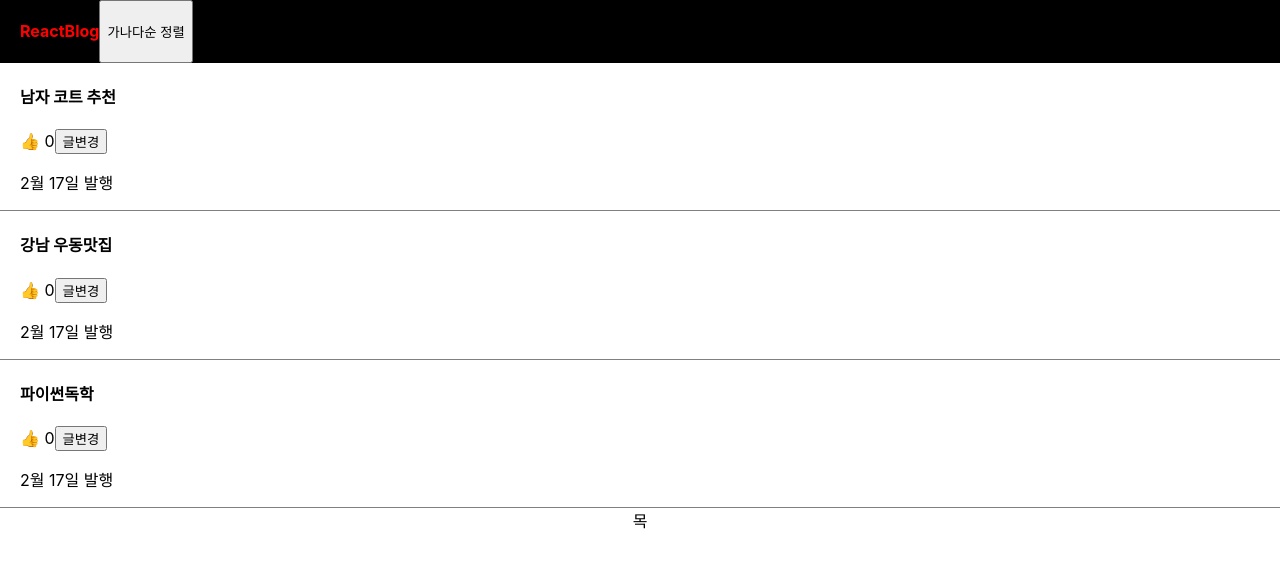
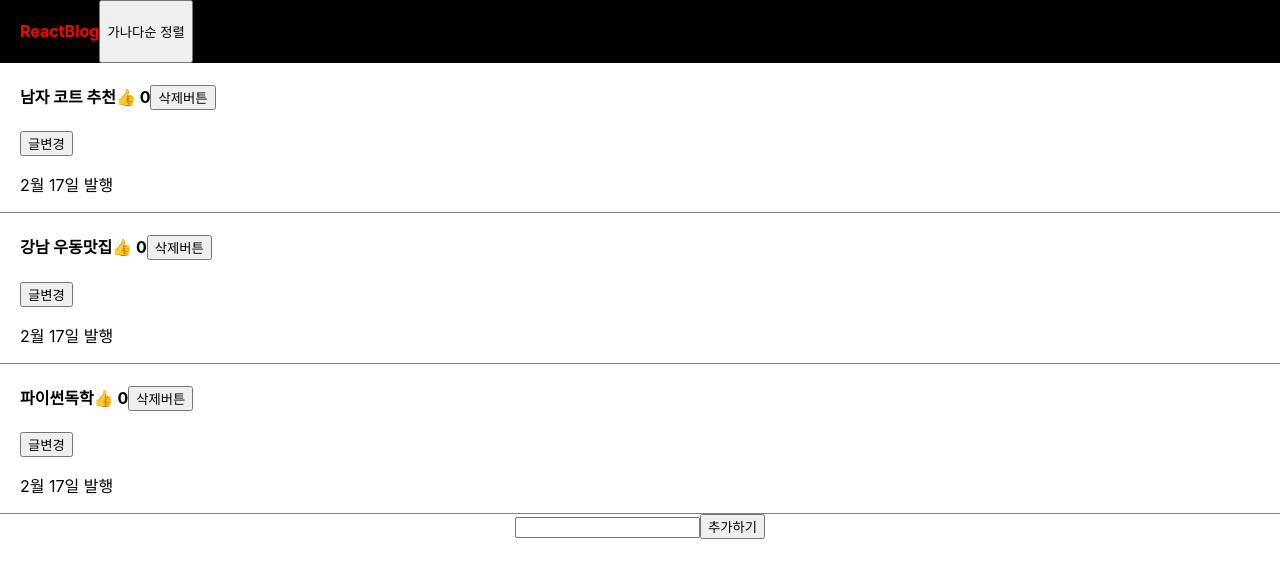
Before and after one commit to lettuce82/react-blog, a React (Create React App) app: page / in a window 1280 px wide. Shown: the top 578 px of the page. Built offline with nearby package versions, Linux system fonts and the light colour scheme.

Commit message:
Feat: 삭제 버튼 구현

```diff
--- a/src/App.js
+++ b/src/App.js
@@ -8,7 +8,8 @@ function App() {
   let post = '강남 우동 맛집';
   let [글제목, 제목변경] = useState(['남자 코트 추천', '강남 우동맛집', '파이썬독학']);
   let [따봉, 따봉변경]= useState([0,0,0]);
-  let [modal, setModal] = useState(false);
+  let [modal, setModal] = useState([false,false,false]);
+  let [입력값, 입력값변경] = useState('');
 
   return (
     <div className="App">
@@ -24,16 +25,34 @@ function App() {
 
       {
         글제목.map((제목, index) => (
+          <>
             <div className='list' key={index}>
-            <h4 onClick={()=> {setModal(!modal)}}>{제목}</h4>
-            <span onClick={ () => {
+              <h4 onClick={()=> {
+                const newModal = [...modal];
+                newModal[index] = !newModal[index];
+                setModal(newModal);
+              }}>{제목}
+              <span onClick={ (e) => {
 
+              e.stopPropagation();
               const 새따봉 = [...따봉];
               새따봉[index]++;
               따봉변경(새따봉);
 
               } }>👍
               </span> { 따봉[index] }
+              <button onClick={(e)=> {
+                const 새글제목 = 글제목.filter((_, i)=> i !== index);
+                const 새따봉 = 따봉.filter((_, i) => i !== index);
+                const 새모달 = modal.filter((_, i) => i !== index);
+
+                제목변경(새글제목);
+                따봉변경(새따봉);
+                setModal(새모달);
+
+                e.stopPropagation();
+              }}>삭제버튼</button>
+              </h4>
               <button onClick={() => {
                 const 새글제목 = [...글제목];
                 새글제목[index] = '여자 코트 추천';
@@ -41,13 +60,20 @@ function App() {
               }}>글변경</button>
               <p>2월 17일 발행</p>
           </div>
+          {
+            modal[index] ? <Modal 글제목={글제목} 제목변경={제목변경} index={index}/> : null
+          }
+        </>
         ))
       }
-
-      {
-        modal ? <Modal 글제목={글제목} 제목변경={제목변경}/> : null
+      <input onChange={(e)=> { 입력값변경(e.target.value); console.log(입력값); }}/>
+      <button onClick={ ()=> {
+        제목변경([입력값, ...글제목]);
+        따봉변경([0, ...따봉]);
+        setModal([false, ...modal]);
+        입력값변경('');
       }
-     목
+       }>추가하기</button>
     </div>
   );
 }
@@ -55,13 +81,13 @@ function App() {
 function Modal(props){
   return (
     <div className='modal'>
-      <h4> {props.글제목[0]}</h4>
+      <h4> {props.글제목[props.index]}</h4>
       <p>날짜</p>
       <p>상세내용</p>
       <button onClick={()=>{
 
         const 새글 = [...props.글제목];
-        새글[0] = '여자코트 추천';
+        새글[props.index] = '여자 코트 추천';
         props.제목변경(새글);
 
       }}>글수정</button>
```
Lines whose indentation alone changed are shown as unchanged.
